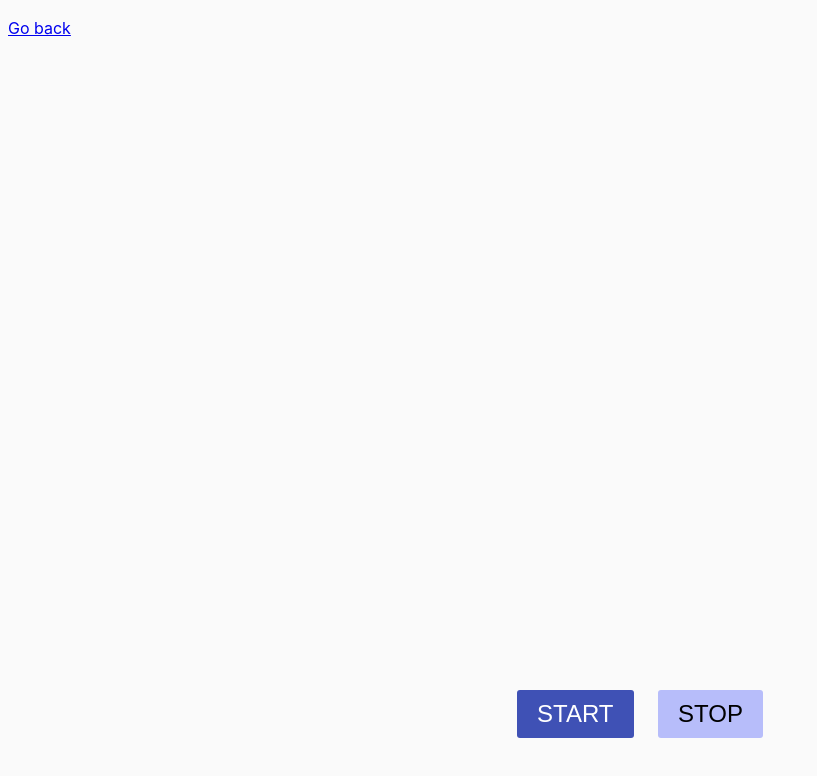
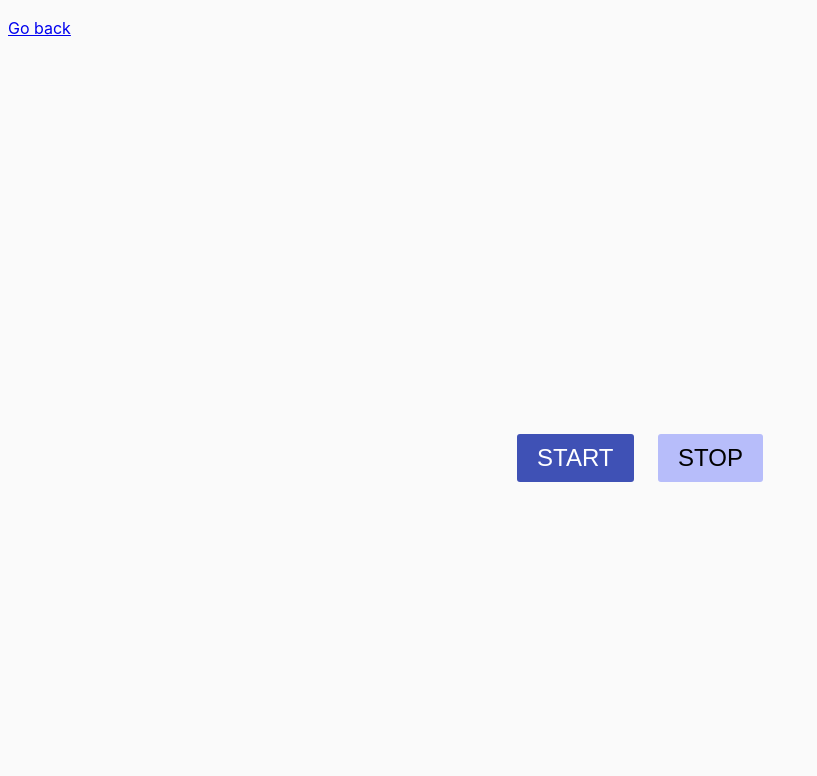
Before and after one commit to Troshuk/js-switcher-countdown-promise, a website built with Parcel: page src/01-color-switcher.html in a window 1280 px wide. Shown: the whole page, without its empty margins (0-817 px from the left). Built offline with nearby package versions, Linux system fonts and the light colour scheme.

Commit message:
fix color switcher

```diff
--- a/src/css/common.css
+++ b/src/css/common.css
@@ -20,7 +20,7 @@ img {
 /* Color Switcher */
 
 .color-switcher .actions {
-  margin-top: 50vw;
+  margin-top: 30vw;
   text-align: center;
 }
 
```
